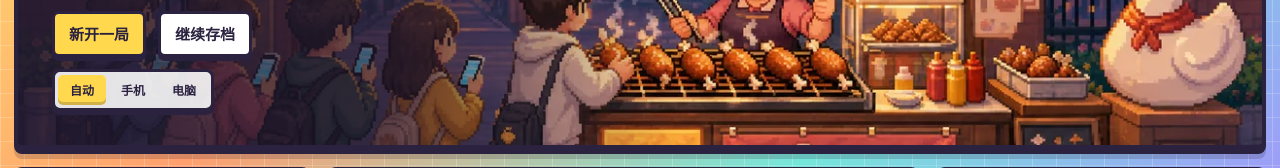
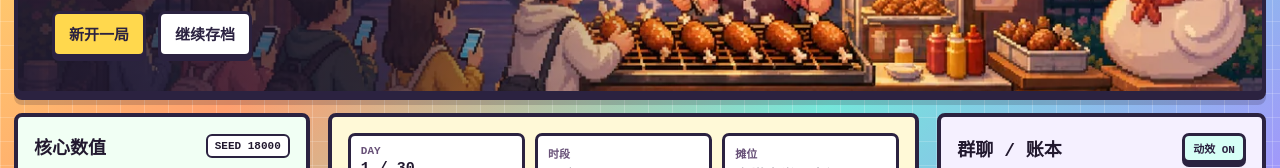
Before and after one commit to newbiedqm/testwebpage.github.io, a plain HTML site: page goosegooseduck/index.html in a window 1280 px wide. Shown: the part 266-434 px from the top of the page. Drawn offline with Linux system fonts and the light colour scheme.

Commit message:
Force desktop layout for goosegooseduck

```diff
--- a/goosegooseduck/game.js
+++ b/goosegooseduck/game.js
@@ -3,7 +3,7 @@
 
   const MAX_DAYS = 30;
   const SAVE_KEY = "goosegooseduck.save.v1";
-  const LAYOUT_KEY = "goosegooseduck.layout.v1";
+  const LEGACY_LAYOUT_KEY = "goosegooseduck.layout.v1";
   const PHASES = ["早市", "夜摊", "深夜"];
   const PHASE_TAGS = ["进货与备料", "出摊与排队", "群聊与发酵"];
   const CHOICE_COLORS = ["#ffe66d", "#7bed9f", "#70d6ff", "#ff9ff3"];
@@ -36,7 +36,6 @@
     body: document.body,
     newGameBtn: document.getElementById("new-game-btn"),
     continueBtn: document.getElementById("continue-btn"),
-    layoutButtons: Array.from(document.querySelectorAll(".layout-option")),
     resetBtn: document.getElementById("reset-btn"),
     saveBtn: document.getElementById("save-btn"),
     helpBtn: document.getElementById("help-btn"),
@@ -60,7 +59,6 @@
   let state = null;
   let currentEvent = null;
   let motionEnabled = true;
-  let layoutMode = "auto";
 
   const EVENTS = [
     {
@@ -2001,17 +1999,12 @@
     dom.muteBtn.textContent = motionEnabled ? "动效 ON" : "动效 OFF";
   }
 
-  function applyLayoutMode(mode) {
-    layoutMode = ["auto", "mobile", "desktop"].includes(mode) ? mode : "auto";
-    document.documentElement.classList.toggle("layout-mobile", layoutMode === "mobile");
-    document.documentElement.classList.toggle("layout-desktop", layoutMode === "desktop");
-    dom.body.classList.toggle("layout-mobile", layoutMode === "mobile");
-    dom.body.classList.toggle("layout-desktop", layoutMode === "desktop");
-    dom.layoutButtons.forEach((button) => {
-      button.classList.toggle("is-active", button.dataset.layout === layoutMode);
-      button.setAttribute("aria-pressed", button.dataset.layout === layoutMode ? "true" : "false");
-    });
-    localStorage.setItem(LAYOUT_KEY, layoutMode);
+  function enforceDesktopLayout() {
+    localStorage.removeItem(LEGACY_LAYOUT_KEY);
+    document.documentElement.classList.remove("layout-mobile");
+    document.documentElement.classList.add("layout-desktop");
+    dom.body.classList.remove("layout-mobile");
+    dom.body.classList.add("layout-desktop");
   }
 
   function showHelp() {
@@ -2025,9 +2018,6 @@
   function bindEvents() {
     dom.newGameBtn.addEventListener("click", startNewGame);
     dom.continueBtn.addEventListener("click", continueGame);
-    dom.layoutButtons.forEach((button) => {
-      button.addEventListener("click", () => applyLayoutMode(button.dataset.layout));
-    });
     dom.resetBtn.addEventListener("click", resetGame);
     dom.saveBtn.addEventListener("click", () => {
       addLog({ title: "手动保存", text: "账本已经收进抽屉，刷新页面也能继续。" });
@@ -2060,7 +2050,7 @@
 
   function boot() {
     bindEvents();
-    applyLayoutMode(localStorage.getItem(LAYOUT_KEY) || "auto");
+    enforceDesktopLayout();
     updateContinueButton();
     const loaded = loadGame();
     if (loaded) {
--- a/goosegooseduck/index.html
+++ b/goosegooseduck/index.html
@@ -1,10 +1,10 @@
 <!DOCTYPE html>
-<html lang="zh-CN">
+<html lang="zh-CN" class="layout-desktop">
 <head>
   <meta charset="UTF-8" />
   <meta name="viewport" content="width=device-width, initial-scale=1.0" />
   <title>鹅腿阿姨模拟器 - 今天卖什么腿</title>
-  <link rel="stylesheet" href="styles.css?v=7" />
+  <link rel="stylesheet" href="styles.css?v=8" />
 </head>
 <body>
   <main class="app-shell">
@@ -20,11 +20,6 @@
         <div class="hero-actions">
           <button id="new-game-btn" class="pixel-button primary" type="button">新开一局</button>
           <button id="continue-btn" class="pixel-button secondary" type="button">继续存档</button>
-        </div>
-        <div class="layout-toggle" aria-label="显示模式">
-          <button id="layout-auto-btn" class="layout-option is-active" type="button" data-layout="auto">自动</button>
-          <button id="layout-mobile-btn" class="layout-option" type="button" data-layout="mobile">手机</button>
-          <button id="layout-desktop-btn" class="layout-option" type="button" data-layout="desktop">电脑</button>
         </div>
       </div>
     </section>
@@ -100,6 +95,6 @@
     </section>
   </main>
 
-  <script src="game.js?v=4"></script>
+  <script src="game.js?v=5"></script>
 </body>
 </html>
```
